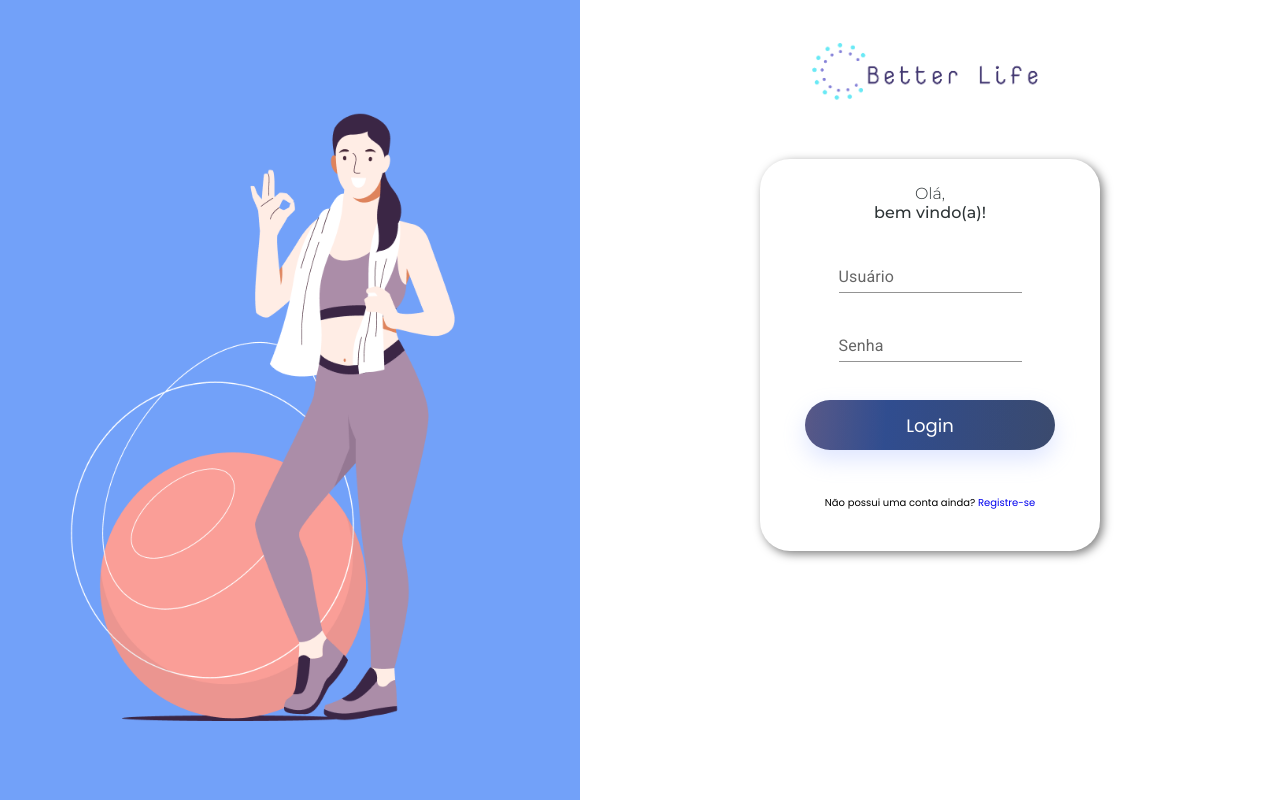
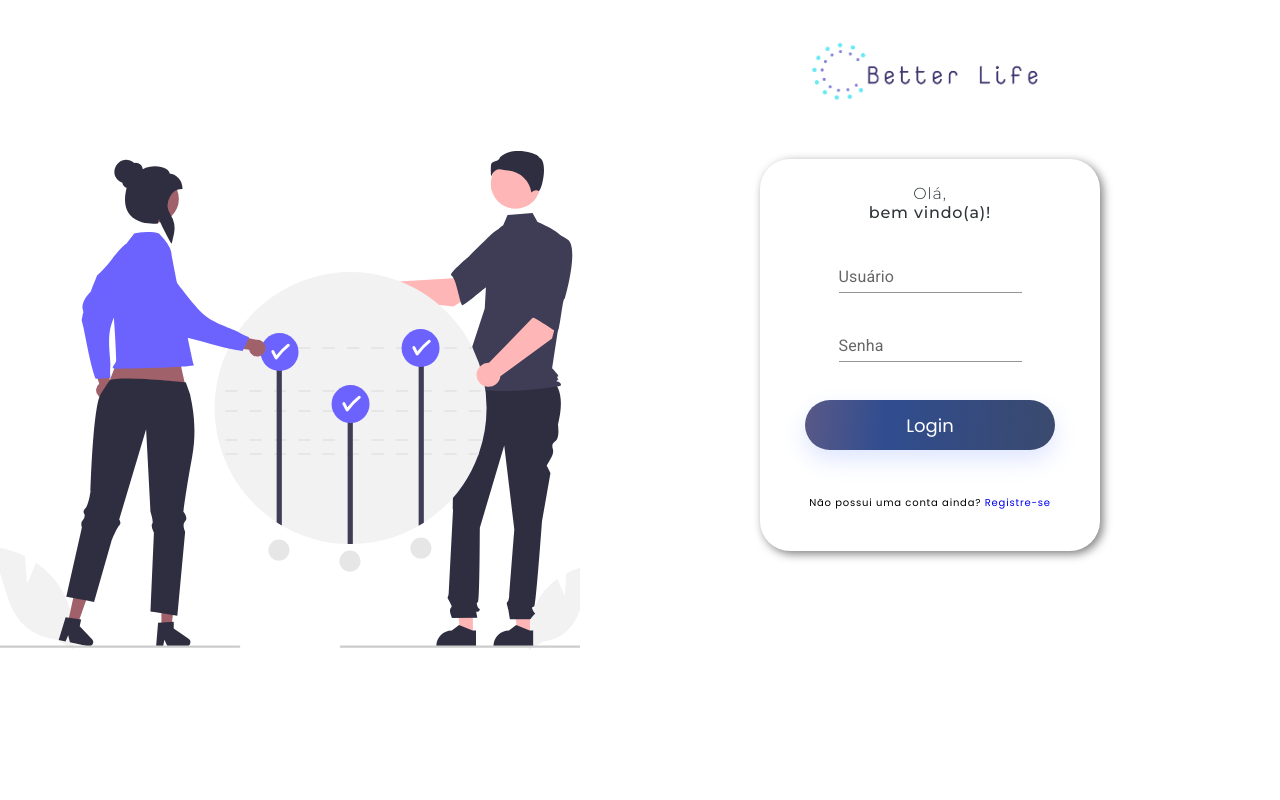
Before and after one commit to ManoelaCunha/better-life-app, a React (Create React App) app: page /login in a window 1280 px wide. Built offline with nearby package versions, Linux system fonts and the light colour scheme; no server answers.

Commit message:
fix(styles): adjustments images

```diff
--- a/src/components/SignIn/style.js
+++ b/src/components/SignIn/style.js
@@ -1,5 +1,5 @@
 import styled, { keyframes } from "styled-components";
-import LoginImg from "../../assets/img/ImgLogin.png";
+import LoginImg from "../../assets/img/loginImg.svg";
 export const Container = styled.div`
   height: 100vh;
   display: flex;
@@ -10,8 +10,8 @@ export const Background = styled.div`
   @media (min-width: 1100px) {
     flex: 1;
     background: url(${LoginImg});
-    background-size: 500px;
-    background-color: #72a1f9;
+    background-size: auto;
+    /* background-color: #72a1f9; */
     background-repeat: no-repeat;
     background-position: center;
     height: 100vh;
--- a/src/styles/global.js
+++ b/src/styles/global.js
@@ -18,6 +18,7 @@ export default createGlobalStyle`
         width: 100%;
         height: 100%;
         font-family: "Poppins", sans-serif;
+        letter-spacing: 0.8px;
     }
     h1,h2,h3,h4,h5{
         font-family: 'Montserrat', sans-serif;
```
Also changed, not shown: src/assets/img/loginImg.svg (added).
